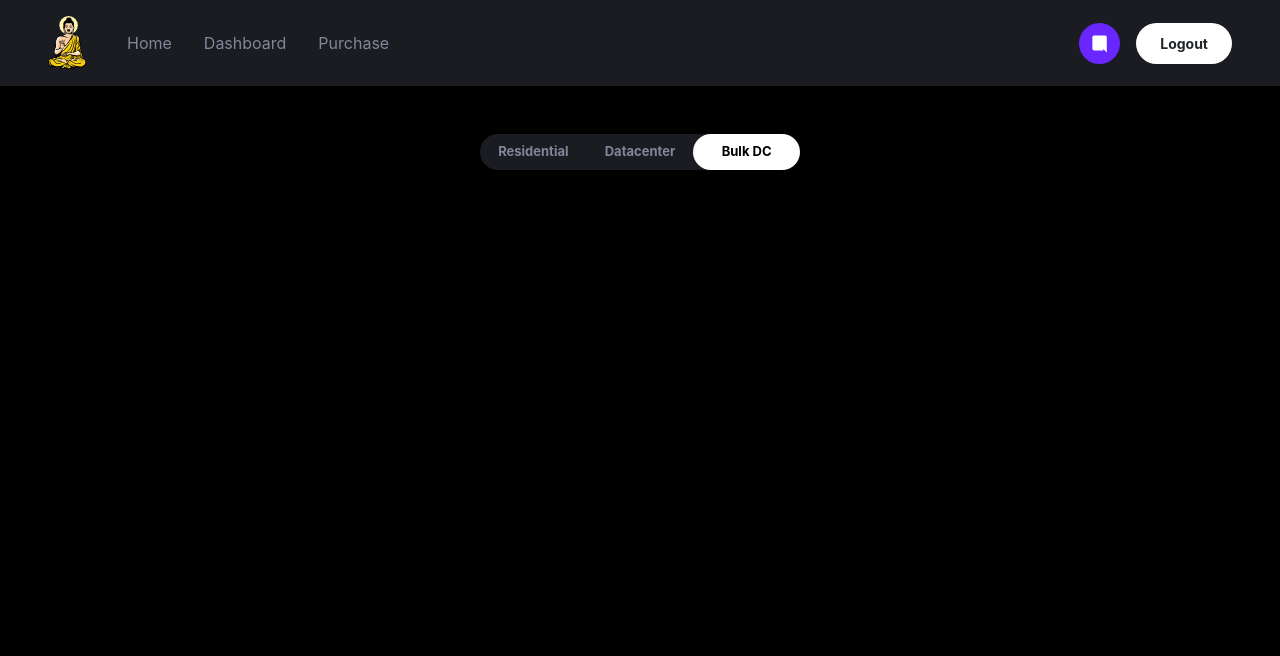
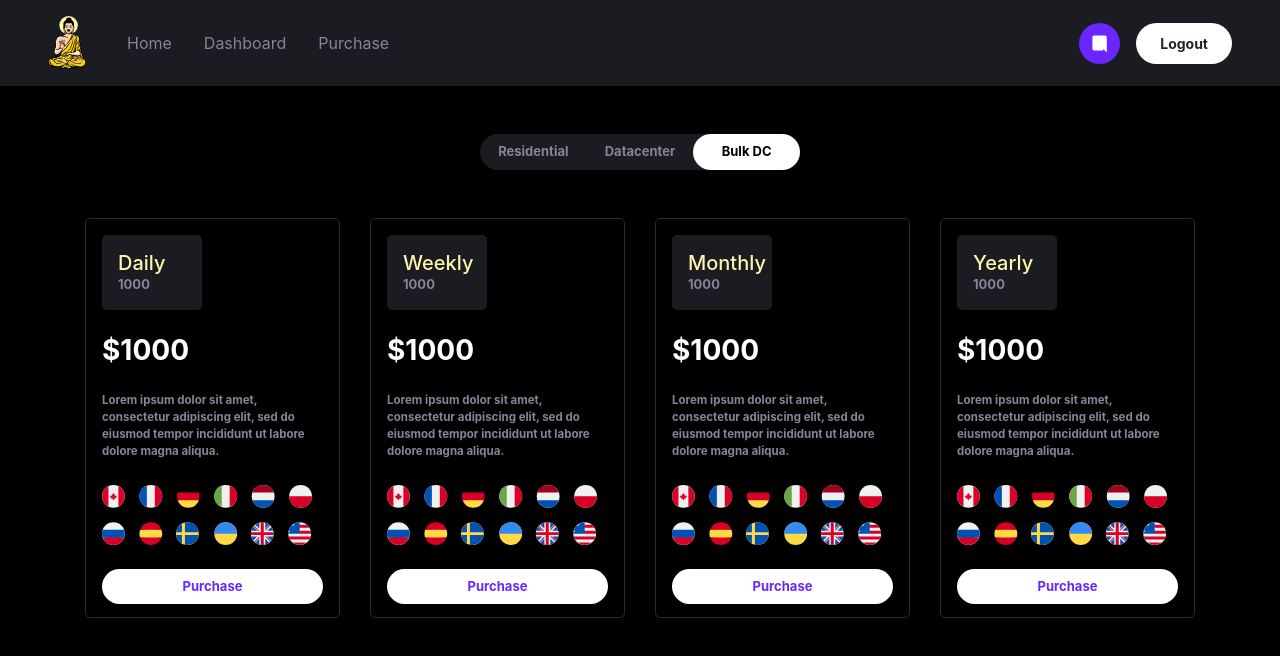
Before and after one commit to shashwat0802/buddha-proxy, a React (Create React App) app: page /purchase/bulk in a window 1280 px wide. Shown: the top 656 px of the page. Built offline with nearby package versions, Linux system fonts and the light colour scheme.

Commit message:
bulk dc done

```diff
--- a/src/pages/Bulk.js
+++ b/src/pages/Bulk.js
@@ -6,6 +6,231 @@ const Bulk = () => {
     <>
       <Navbar />
       <PurchaseBtn />
+      <div className="container">
+        <div className="row mt-5">
+          <div className="col-12 col-md-3">
+            <div
+              className=" p-3"
+              style={{
+                backgroundColor: 'transparent',
+                border: '1px solid #292934',
+                borderRadius: '5px',
+                height: '400px',
+              }}
+            >
+              <div
+                className="  p-3 font-weight-bolder d-flex justify-content-center  flex-column"
+                style={{
+                  width: '100px',
+                  borderRadius: '5px',
+                  backgroundColor: '#1B1B22',
+                }}
+              >
+                <h5 className="my-0" style={{ color: '#FEF4AD' }}>
+                  Daily
+                </h5>
+                <p
+                  className=" my-0"
+                  style={{ fontSize: '13px', color: '#85859A' }}
+                >
+                  1000
+                </p>
+              </div>
+              <h3 className="text-white my-4 font-weight-bolder">$1000</h3>
+              <p
+                style={{ fontSize: '11.5px', color: '#85859A' }}
+                className=" mb-2 font-weight-bold"
+              >
+                Lorem ipsum dolor sit amet, <br /> consectetur adipiscing elit,
+                sed do <br /> eiusmod tempor incididunt ut labore <br /> dolore
+                magna aliqua.
+              </p>
+              <img
+                src={require('../img/countries.svg').default}
+                alt=""
+                className="mb-4 mt-3 mx-auto"
+                style={{ width: '95%' }}
+              />
+              <button
+                className="bg-white border-0 bg-white px-5 btn py-2 w-100 font-weight-bold"
+                style={{
+                  borderRadius: '25px',
+                  fontSize: '13px',
+                  color: '#6926FF',
+                }}
+              >
+                Purchase
+              </button>
+            </div>
+          </div>
+          {/* 2nd */}
+          <div className="col-12 col-md-3">
+            <div
+              className="p-3"
+              style={{
+                backgroundColor: 'transparent',
+                border: '1px solid #292934',
+                borderRadius: '5px',
+                height: '400px',
+              }}
+            >
+              <div
+                className="pice-wrapper  p-3 font-weight-bolder d-flex justify-content-center  flex-column"
+                style={{
+                  width: '100px',
+                  borderRadius: '5px',
+                  backgroundColor: '#1B1B22',
+                }}
+              >
+                <h5 className="my-0" style={{ color: '#FEF4AD' }}>
+                  Weekly
+                </h5>
+                <p
+                  className=" my-0"
+                  style={{ fontSize: '13px', color: '#85859A' }}
+                >
+                  1000
+                </p>
+              </div>
+              <h3 className="text-white my-4 font-weight-bolder">$1000</h3>
+              <p
+                style={{ fontSize: '11.5px', color: '#85859A' }}
+                className=" mb-2 font-weight-bold"
+              >
+                Lorem ipsum dolor sit amet, <br /> consectetur adipiscing elit,
+                sed do <br /> eiusmod tempor incididunt ut labore <br /> dolore
+                magna aliqua.
+              </p>
+              <img
+                src={require('../img/countries.svg').default}
+                alt=""
+                className="mb-4 mt-3 mx-auto"
+                style={{ width: '95%' }}
+              />
+              <button
+                className="bg-white border-0 bg-white px-5 btn py-2 w-100 font-weight-bold"
+                style={{
+                  borderRadius: '25px',
+                  fontSize: '13px',
+                  color: '#6926FF',
+                }}
+              >
+                Purchase
+              </button>
+            </div>
+          </div>
+          <div className="col-12 col-md-3">
+            <div
+              className="p-3"
+              style={{
+                backgroundColor: 'transparent',
+                border: '1px solid #292934',
+                borderRadius: '5px',
+                height: '400px',
+              }}
+            >
+              <div
+                className="pice-wrapper  p-3 font-weight-bolder d-flex justify-content-center  flex-column"
+                style={{
+                  width: '100px',
+                  borderRadius: '5px',
+                  backgroundColor: '#1B1B22',
+                }}
+              >
+                <h5 className="my-0" style={{ color: '#FEF4AD' }}>
+                  Monthly
+                </h5>
+                <p
+                  className=" my-0"
+                  style={{ fontSize: '13px', color: '#85859A' }}
+                >
+                  1000
+                </p>
+              </div>
+              <h3 className="text-white my-4 font-weight-bolder">$1000</h3>
+              <p
+                style={{ fontSize: '11.5px', color: '#85859A' }}
+                className=" mb-2 font-weight-bold"
+              >
+                Lorem ipsum dolor sit amet, <br /> consectetur adipiscing elit,
+                sed do <br /> eiusmod tempor incididunt ut labore <br /> dolore
+                magna aliqua.
+              </p>
+              <img
+                src={require('../img/countries.svg').default}
+                alt=""
+                className="mb-4 mt-3 mx-auto"
+                style={{ width: '95%' }}
+              />
+              <button
+                className="bg-white border-0 bg-white px-5 btn py-2 w-100 font-weight-bold"
+                style={{
+                  borderRadius: '25px',
+                  fontSize: '13px',
+                  color: '#6926FF',
+                }}
+              >
+                Purchase
+              </button>
+            </div>
+          </div>
+          <div className="col-12 col-md-3">
+            <div
+              className="p-3"
+              style={{
+                backgroundColor: 'transparent',
+                border: '1px solid #292934',
+                borderRadius: '5px',
+                height: '400px',
+              }}
+            >
+              <div
+                className="pice-wrapper  p-3 font-weight-bolder d-flex justify-content-center  flex-column "
+                style={{
+                  width: '100px',
+                  borderRadius: '5px',
+                  backgroundColor: '#1B1B22',
+                }}
+              >
+                <h5 className="my-0" style={{ color: '#FEF4AD' }}>
+                  Yearly
+                </h5>
+                <p
+                  className=" my-0"
+                  style={{ fontSize: '13px', color: '#85859A' }}
+                >
+                  1000
+                </p>
+              </div>
+              <h3 className="text-white my-4 font-weight-bolder">$1000</h3>
+              <p
+                style={{ fontSize: '11.5px', color: '#85859A' }}
+                className=" mb-2 font-weight-bold"
+              >
+                Lorem ipsum dolor sit amet, <br /> consectetur adipiscing elit,
+                sed do <br /> eiusmod tempor incididunt ut labore <br /> dolore
+                magna aliqua.
+              </p>
+              <img
+                src={require('../img/countries.svg').default}
+                alt=""
+                className="mb-4 mt-3 mx-auto"
+                style={{ width: '95%' }}
+              />
+              <button
+                className="bg-white border-0 bg-white px-5 btn py-2 w-100 font-weight-bold"
+                style={{
+                  borderRadius: '25px',
+                  fontSize: '13px',
+                  color: '#6926FF',
+                }}
+              >
+                Purchase
+              </button>
+            </div>
+          </div>
+        </div>
+      </div>
     </>
   );
 };
```
Also changed, not shown: src/img/countries.svg (added).
